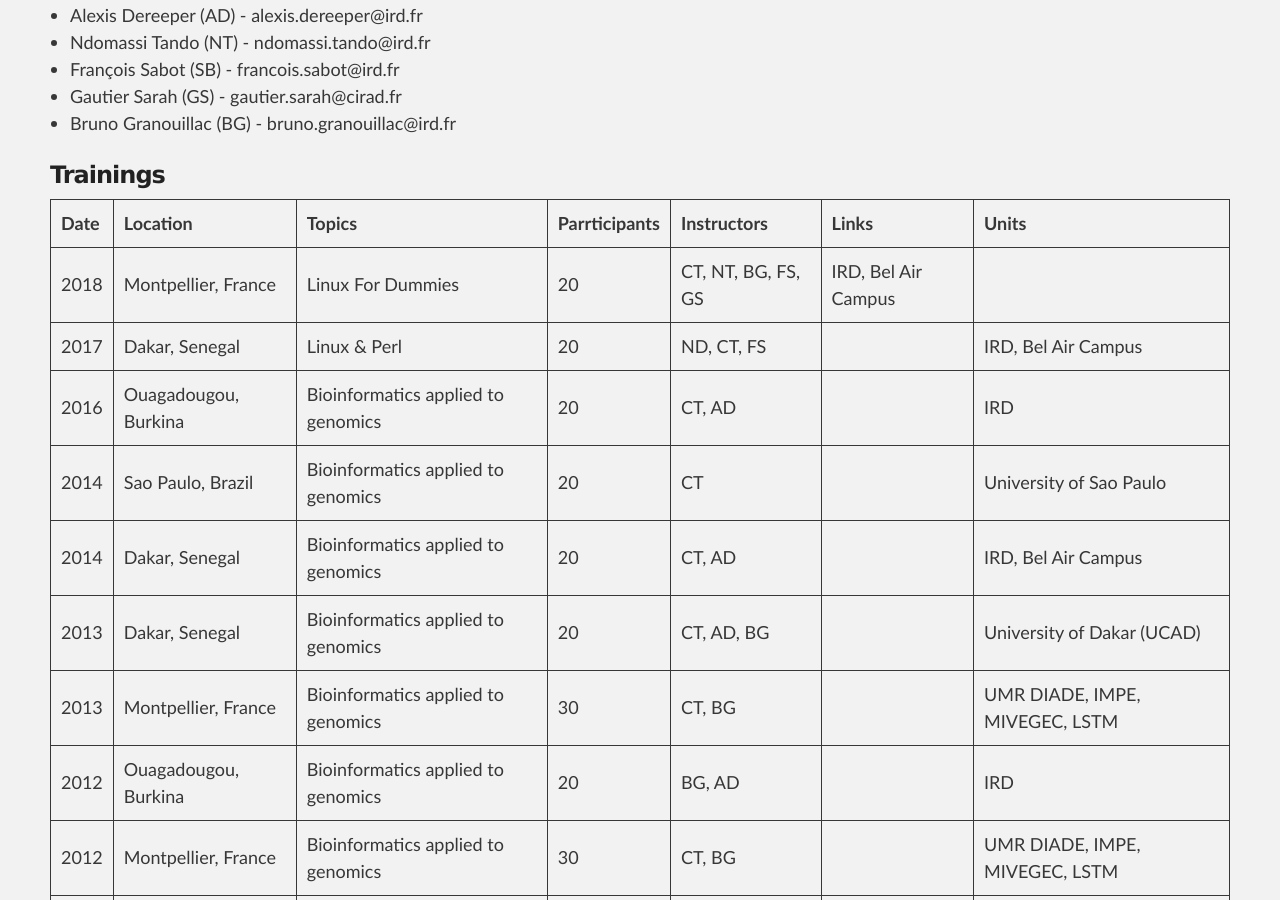
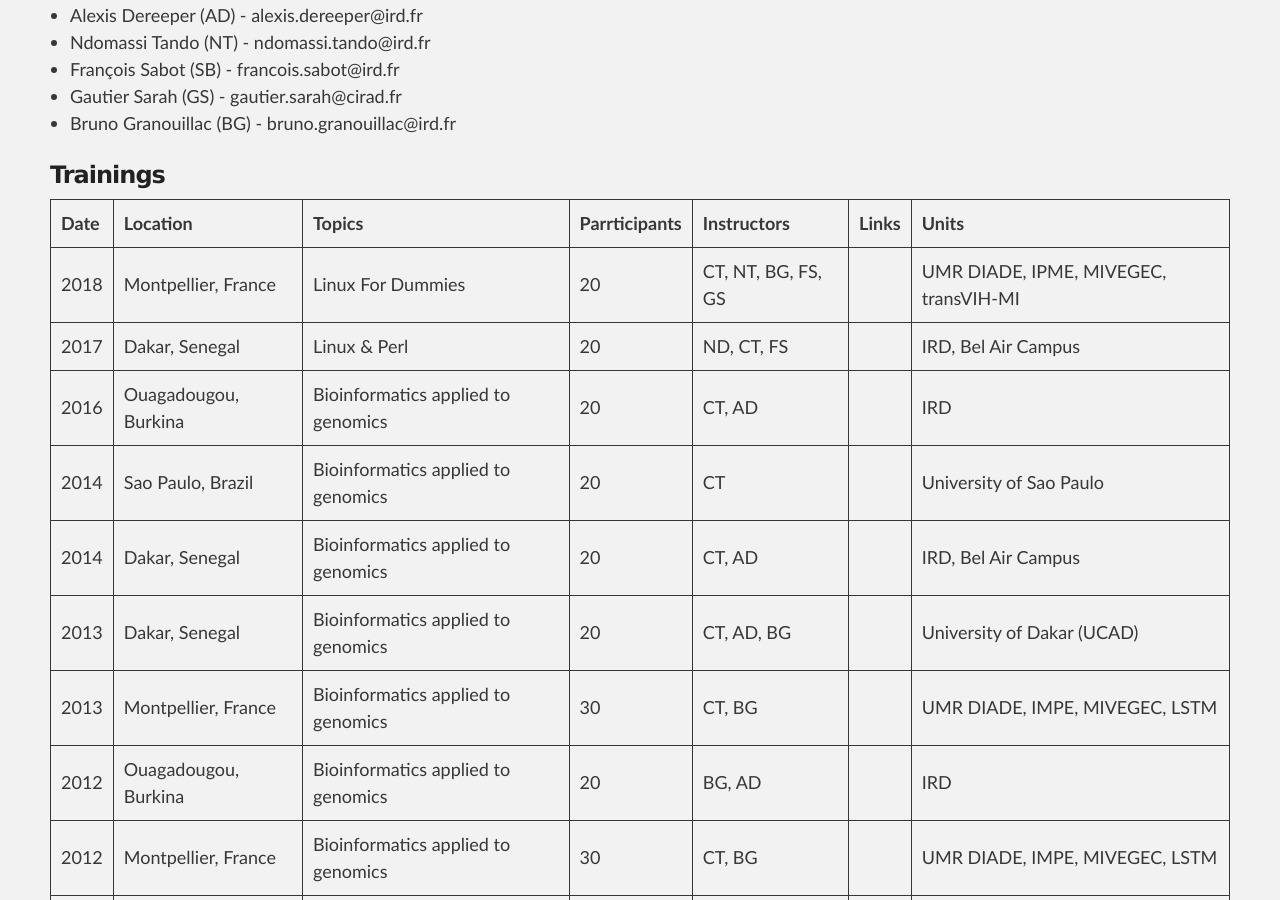
Before and after one commit to SouthGreenPlatform/trainings, a Jekyll site: the page built from _pages/linux.md, in a window 1280 px wide and 900 px high, scrolled down 884 px. Built offline with Jekyll 4.4.1, drawn with Linux system fonts in a browser that asks for light colours; nearby versions of some CDN libraries.

Commit message:
Update linux.md

```diff
--- a/_pages/linux.md
+++ b/_pages/linux.md
@@ -65,8 +65,8 @@ After this course, participants should be able to:
 ### Trainings
 
 | **Date** | **Location** | **Topics** | **Parrticipants** | **Instructors** | **Links** | **Units** |
-| 2018 |  Montpellier, France |  Linux For Dummies | 20 | CT, NT, BG, FS, GS | IRD, Bel Air Campus |
-| 2017 |  Dakar, Senegal |  Linux & Perl | 20 | ND, CT, FS | | IRD, Bel Air Campus |
+| 2018 | Montpellier, France |  Linux For Dummies | 20 | CT, NT, BG, FS, GS | | UMR DIADE, IPME, MIVEGEC, transVIH-MI |
+| 2017 | Dakar, Senegal |  Linux & Perl | 20 | ND, CT, FS | | IRD, Bel Air Campus |
 | 2016 | Ouagadougou, Burkina |  Bioinformatics applied to genomics | 20 | CT, AD | | IRD |
 | 2014 | Sao Paulo, Brazil | Bioinformatics applied to genomics | 20 | CT | | University of Sao Paulo |
 | 2014 | Dakar, Senegal |  Bioinformatics applied to genomics | 20 | CT, AD | | IRD, Bel Air Campus |
```
